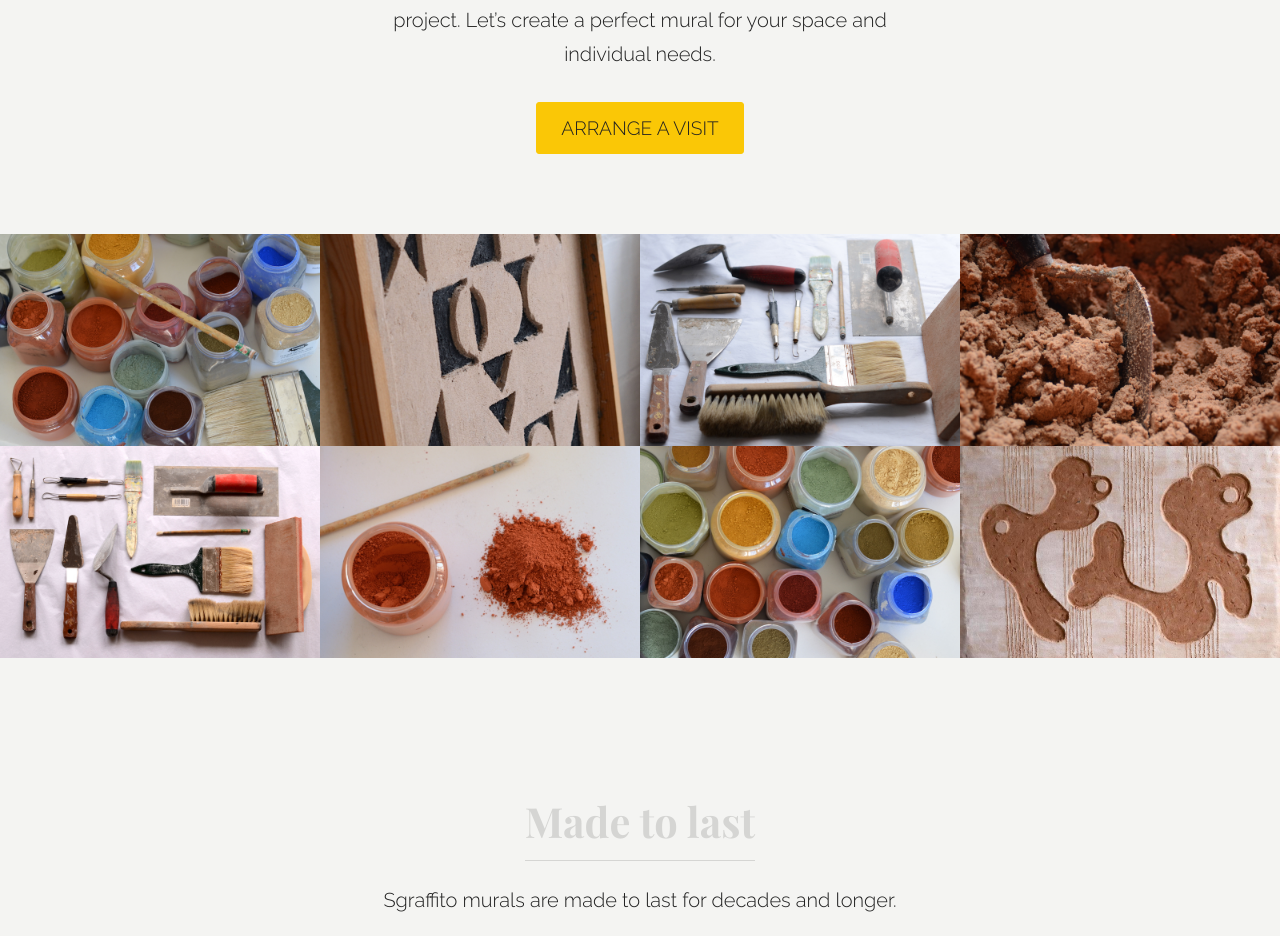
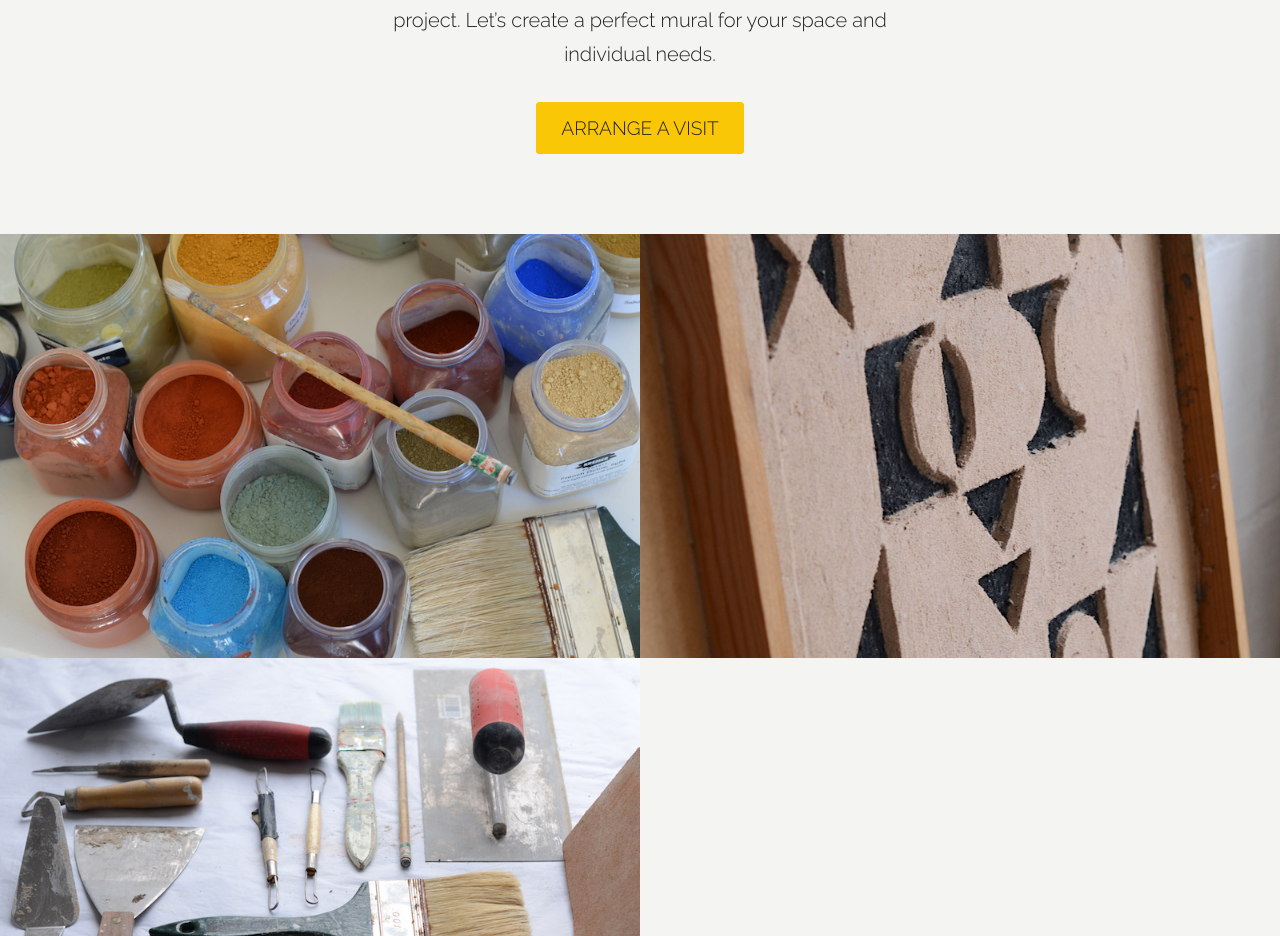
Before and after one commit to marek-kultys/trowel-and-lime, a Jekyll site: the page built from index.html, in a window 1280 px wide. Shown: the part 2151-3087 px from the top of the page. Built offline with Jekyll 4.4.1, drawn with Linux system fonts in a browser that asks for light colours.

Commit message:
Rename style

```diff
--- a/_sass/body.scss
+++ b/_sass/body.scss
@@ -192,13 +192,12 @@
    }
 }
 
-.four-grid-mosaic {
+.grid-mosaic {
    padding: none;
    @include span-columns(6, block-collapse);
    width: 50% !important;
    @include media($for-tablet-up) {
-      @include span-columns(3, block-collapse);
-      width: 25% !important;
+      @include span-columns(4, block-collapse);
    }
 }
 
--- a/_sass/main.scss
+++ b/_sass/main.scss
@@ -137,7 +137,7 @@
       }
    }
 
-   .four-grid-mosaic {
+   .grid-mosaic {
       img {
          width: 100%;
          object-fit: cover;
--- a/index.html
+++ b/index.html
@@ -85,56 +85,50 @@
       </div>
       <div class="not-on-phone-size">
          <div class="container">
-            <div class="four-grid-mosaic">
+            <div class="grid-mosaic">
                <img src="/img/sgraffito-studio-8.jpg">
             </div>
-            <div class="four-grid-mosaic">
+            <div class="grid-mosaic">
                <img src="/img/sgraffito-studio-7.jpg">
             </div>
-            <div class="four-grid-mosaic">
+            <div class="grid-mosaic">
                <img src="/img/sgraffito-studio-3.jpg">
-            </div>
-            <div class="four-grid-mosaic">
-               <img src="/img/sgraffito-studio-1.jpg">
             </div>
          </div>
          <div class="container">
-            <div class="four-grid-mosaic">
+            <div class="grid-mosaic">
                <img src="/img/sgraffito-studio-4.jpg">
             </div>
-            <div class="four-grid-mosaic">
+            <div class="grid-mosaic">
                <img src="/img/sgraffito-studio-6.jpg">
             </div>
-            <div class="four-grid-mosaic">
+            <div class="grid-mosaic">
                <img src="/img/sgraffito-studio-2.jpg">
-            </div>
-            <div class="four-grid-mosaic">
-               <img src="/img/sgraffito-studio-5.jpg">
             </div>
          </div>
       </div>
       <div class="not-above-phone-size">
          <div class="container">
-            <div class="four-grid-mosaic">
+            <div class="grid-mosaic">
                <img src="/img/sgraffito-studio-1.jpg">
             </div>
-            <div class="four-grid-mosaic">
+            <div class="grid-mosaic">
                <img src="/img/sgraffito-studio-6.jpg">
             </div>
          </div>
          <div class="container">
-            <div class="four-grid-mosaic">
+            <div class="grid-mosaic">
                <img src="/img/sgraffito-studio-4.jpg">
             </div>
-            <div class="four-grid-mosaic">
+            <div class="grid-mosaic">
                <img src="/img/sgraffito-studio-7.jpg">
             </div>
          </div>
          <div class="container">
-            <div class="four-grid-mosaic">
+            <div class="grid-mosaic">
                <img src="/img/sgraffito-studio-5.jpg">
             </div>
-            <div class="four-grid-mosaic">
+            <div class="grid-mosaic">
                <img src="/img/sgraffito-studio-2.jpg">
             </div>
          </div>
```
